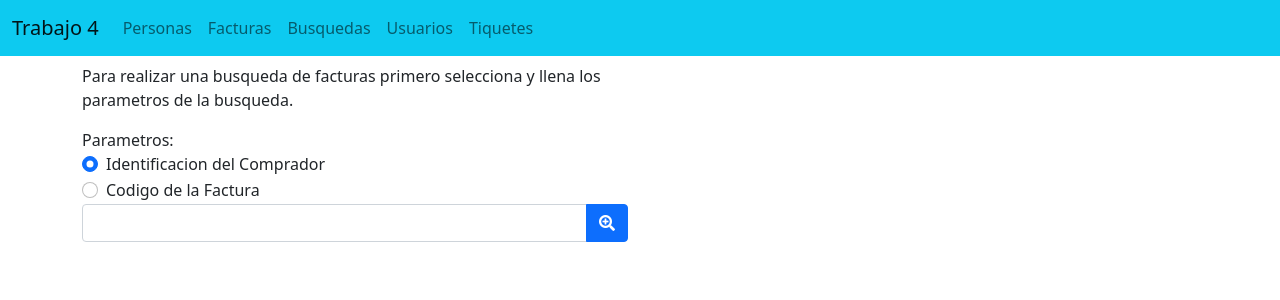
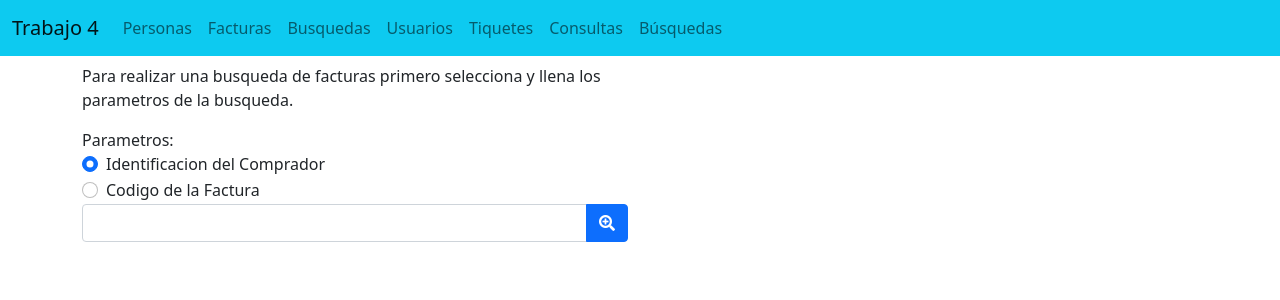
Before and after one commit to julian4u0/trabajo-sql-bases-de-datos, a PHP site: page /busquedas/busquedas.php in a window 1280 px wide. Shown: the top 300 px of the page. Run offline with PHP 8.4, Linux system fonts and the light colour scheme; some libraries are stand-ins or nearby versions.

Commit message:
Update cabezera.php

```diff
--- a/elementos/cabezera.php
+++ b/elementos/cabezera.php
@@ -14,7 +14,7 @@
                     <a class="nav-link" href="../facturas/facturas.php">Facturas</a>
                 </li>
                 <li class="nav-item">
-                    <a class="nav-link" href="../busquedas/busquedas.php">Busquedas</a>
+                    <a class="nav-link" href="../busquedas/busquedas1.php">Busquedas</a>
                 </li>
                 <li class="nav-item">
                     <a class="nav-link" href="../usuarios/usuarios.php">Usuarios</a>
@@ -22,6 +22,12 @@
                 <li class="nav-item">
                     <a class="nav-link" href="../tiquetes/tiquetes.php">Tiquetes</a>
                 </li>
+                <li class="nav-item">
+                    <a class="nav-link" href="../consultas/consultas.php">Consultas</a>
+                </li>
+                <li class="nav-item">
+                    <a class="nav-link" href="../busquedas/busquedas.php">Búsquedas</a>
+                </li>
             </ul>
         </div>
     </div>
```
